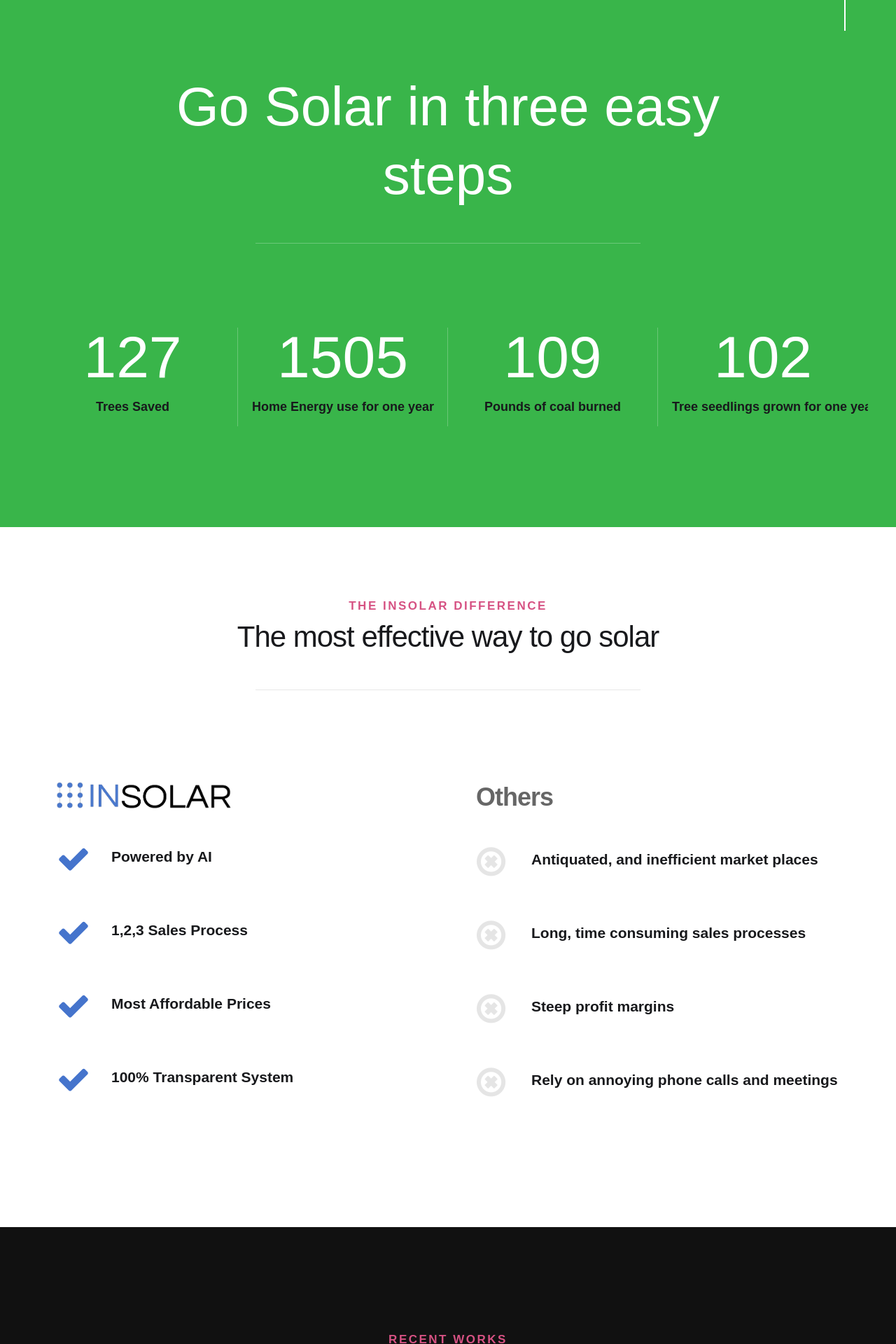
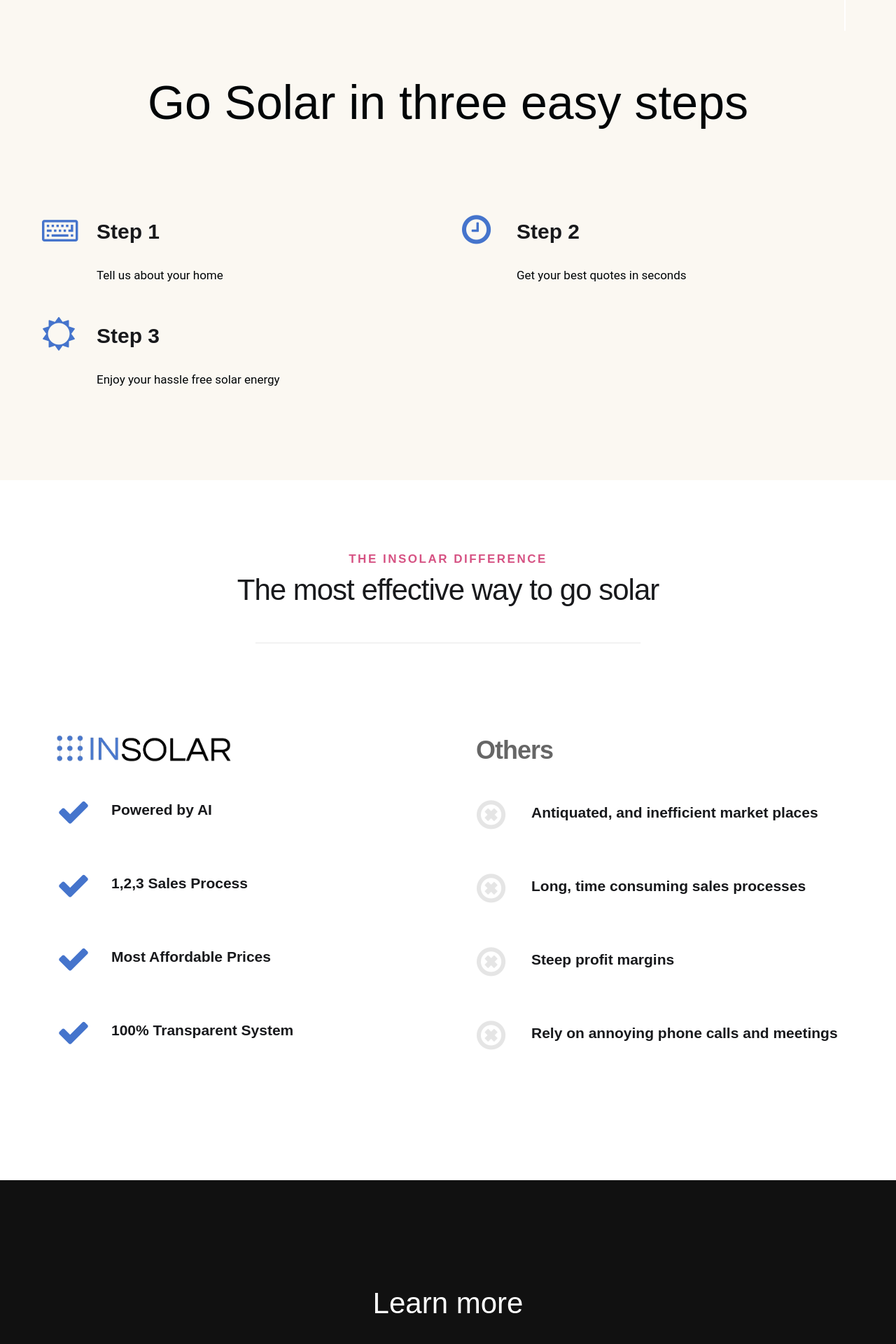
Before and after one commit to jorgeeahumada/insolar, a PHP site: page / in a window 1280 px wide. Shown: the part 884-2804 px from the top of the page at 70% size. Run offline with PHP 8.4, Linux system fonts and the light colour scheme; some libraries are stand-ins or nearby versions; some web fonts are replaced.

Commit message:
made a dumb change

```diff
--- a/css/glint_main.css
+++ b/css/glint_main.css
@@ -1217,9 +1217,9 @@ button::-moz-focus-inner, input::-moz-focus-inner {
  * ------------------------------------------------------------------- */
 .display-1 {
     font-family: "work-sans", sans-serif;
-    font-size: 7.8rem;
+    font-size: 6.8rem;
     line-height: 1.25;
-    color: #18191C;
+    color: #010507;
     margin-top: 0;
 }
 
@@ -2290,13 +2290,13 @@ html.no-csstransitions .home-content__main {
 .s-about {
     padding-top: 16.2rem;
     padding-bottom: 9rem;
-    background-color: #39b54a;
+    background-color: #FBF8F2;
     color: #010507;
     position: relative;
 }
 
 .s-about .section-header.has-bottom-sep::before {
-    background-color: rgba(255, 255, 255, 0.25);
+    background-color: #FBF8F2;
 }
 
 .about-desc {
--- a/index.php
+++ b/index.php
@@ -200,11 +200,11 @@
         <div class="row section-header has-bottom-sep" data-aos="fade-up">
             <div class="col-full">
 
-                <h3 class="display-1 display-1--light">Go Solar in three easy steps</h3>
+                <h3 class="display-1 ">Go Solar in three easy steps</h3>
             </div>
         </div> <!-- end section-header -->
 
-        <div class="row about-desc" data-aos="fade-up">
+       <!-- <div class="row about-desc" data-aos="fade-up">
             <div class="col-full">
                 <p>
 
@@ -212,7 +212,40 @@
             </div>
         </div> <!-- end about-desc -->
 
-        <div class="row about-stats stats block-1-4 block-m-1-2 block-mob-full" data-aos="fade-up">
+        <div class="row services-list block-1-2 block-tab-full">
+
+        <div class="col-block service-item" data-aos="fade-up">
+            <div class="service-icon">
+                <i class="fa fa-keyboard-o"></i>
+            </div>
+            <div class="service-text">
+                <h3 class="h2">Step 1</h3>
+                <p> Tell us about your home </p>
+            </div>
+        </div>
+
+        <div class="col-block service-item" data-aos="fade-up">
+            <div class="service-icon">
+                <i class="fa fa-clock-o"></i>
+            </div>
+            <div class="service-text">
+                <h3 class="h2">Step 2</h3>
+                <p> Get your best quotes in seconds </p>
+            </div>
+        </div>
+
+            <div class="col-block service-item" data-aos="fade-up">
+                <div class="service-icon">
+                    <i class="fa fa-sun-o"></i>
+                </div>
+                <div class="service-text">
+                    <h3 class="h2">Step 3</h3>
+                    <p> Enjoy your hassle free solar energy </p>
+                </div>
+            </div>
+        </div>
+
+        <!--<div class="row about-stats stats block-1-4 block-m-1-2 block-mob-full" data-aos="fade-up">
 
             <div class="col-block stats__col ">
                 <div class="stats__count">127</div>
@@ -342,8 +375,8 @@
 
             <div class="row section-header has-bottom-sep light-sep" data-aos="fade-up">
                 <div class="col-full">
-                    <h3 class="subhead">Recent Works</h3>
-                    <h1 class="display-2 display-2--light">We love what we do, check out some of our latest works</h1>
+                    <h3 class="display-2 display-2--light">Learn more</h3>
+                    <!-- <h1 class="display-2 display-2--light">We love what we do, check out some of our latest works</h1> -->
                 </div>
             </div> <!-- end section-header -->
 
@@ -357,28 +390,27 @@
                         <div class="item-folio">
 
                             <div class="item-folio__thumb">
-                                <a href="images/portfolio/gallery/g-shutterbug.jpg" class="thumb-link" title="Shutterbug" data-size="1050x700">
-                                    <img src="images/portfolio/lady-shutterbug.jpg"
-                                         srcset="images/portfolio/lady-shutterbug.jpg 1x, images/portfolio/lady-shutterbug@2x.jpg 2x" alt="">
+                                <a href="images/how_solar_works.jpg" class="thumb-link" title="Solar101" data-size="1050x700">
+                                    <img src="images/how_solar_works.jpg" alt="">
                                 </a>
                             </div>
 
                             <div class="item-folio__text">
                                 <h3 class="item-folio__title">
-                                    Shutterbug
+                                    Solar101
                                 </h3>
                                 <p class="item-folio__cat">
-                                    Branding
+                                    Our Solar 101 beginners guide is the ideal starting point for anyone considering a solar power system who needs advice and information.
                                 </p>
                             </div>
 
-                            <a href="https://www.behance.net/" class="item-folio__project-link" title="Project link">
+                            <!--<a href="https://www.behance.net/" class="item-folio__project-link" title="Project link">
                                 <i class="icon-link"></i>
-                            </a>
+                            </a> -->
 
-                            <div class="item-folio__caption">
+                           <!-- <div class="item-folio__caption">
                                 <p>Vero molestiae sed aut natus excepturi. Et tempora numquam. Temporibus iusto quo.Unde dolorem corrupti neque nisi.</p>
-                            </div>
+                            </div> -->
 
                         </div>
                     </div> <!-- end masonry__brick -->
@@ -387,151 +419,30 @@
                         <div class="item-folio">
 
                             <div class="item-folio__thumb">
-                                <a href="images/portfolio/gallery/g-woodcraft.jpg" class="thumb-link" title="Woodcraft" data-size="1050x700">
-                                    <img src="images/portfolio/woodcraft.jpg"
-                                         srcset="images/portfolio/woodcraft.jpg 1x, images/portfolio/woodcraft@2x.jpg 2x" alt="">
+                                <a href="images/SolarPanelRecycling.png" class="thumb-link" title="Recycle" data-size="1050x700">
+                                    <img src="images/SolarPanelRecycling.png" alt="">
                                 </a>
                             </div>
 
                             <div class="item-folio__text">
                                 <h3 class="item-folio__title">
-                                    Woodcraft
+                                    How to recycle solar panel?
                                 </h3>
                                 <p class="item-folio__cat">
-                                    Web Design
+                                    Recycling solar panels is a relatively complex task because they contain many different types of materials.
                                 </p>
                             </div>
 
-                            <a href="https://www.behance.net/" class="item-folio__project-link" title="Project link">
+                           <!-- <a href="https://www.behance.net/" class="item-folio__project-link" title="Project link">
                                 <i class="icon-link"></i>
-                            </a>
+                            </a>-->
 
-                            <div class="item-folio__caption">
+                           <!-- <div class="item-folio__caption">
                                 <p>Vero molestiae sed aut natus excepturi. Et tempora numquam. Temporibus iusto quo.Unde dolorem corrupti neque nisi.</p>
-                            </div>
+                            </div>-->
 
                         </div>
-                    </div> <!-- end masonry__brick -->
-
-                    <div class="masonry__brick" data-aos="fade-up">
-                        <div class="item-folio">
-
-                            <div class="item-folio__thumb">
-                                <a href="images/portfolio/gallery/g-beetle.jpg" class="thumb-link" title="The Beetle Car" data-size="1050x700">
-                                    <img src="images/portfolio/the-beetle.jpg"
-                                         srcset="images/portfolio/the-beetle.jpg 1x, images/portfolio/the-beetle@2x.jpg 2x" alt="">
-                                </a>
-                            </div>
-
-                            <div class="item-folio__text">
-                                <h3 class="item-folio__title">
-                                    The Beetle
-                                </h3>
-                                <p class="item-folio__cat">
-                                    Web Development
-                                </p>
-                            </div>
-
-                            <a href="https://www.behance.net/" class="item-folio__project-link" title="Project link">
-                                <i class="icon-link"></i>
-                            </a>
-
-                            <div class="item-folio__caption">
-                                <p>Vero molestiae sed aut natus excepturi. Et tempora numquam. Temporibus iusto quo.Unde dolorem corrupti neque nisi.</p>
-                            </div>
-
-                        </div>
-                    </div> <!-- end masonry__brick -->
-
-                    <div class="masonry__brick" data-aos="fade-up">
-                        <div class="item-folio">
-
-                            <div class="item-folio__thumb">
-                                <a href="images/portfolio/gallery/g-grow-green.jpg" class="thumb-link" title="Grow Green" data-size="1050x700">
-                                    <img src="images/portfolio/grow-green.jpg"
-                                         srcset="images/portfolio/grow-green.jpg 1x, images/portfolio/grow-green@2x.jpg 2x" alt="">
-                                </a>
-                            </div>
-
-                            <div class="item-folio__text">
-                                <h3 class="item-folio__title">
-                                    Grow Green
-                                </h3>
-                                <p class="item-folio__cat">
-                                    Branding
-                                </p>
-                            </div>
-
-                            <a href="https://www.behance.net/" class="item-folio__project-link" title="Project link">
-                                <i class="icon-link"></i>
-                            </a>
-
-                            <div class="item-folio__caption">
-                                <p>Vero molestiae sed aut natus excepturi. Et tempora numquam. Temporibus iusto quo.Unde dolorem corrupti neque nisi.</p>
-                            </div>
-
-                        </div>
-                    </div> <!-- end masonry__brick -->
-
-                    <div class="masonry__brick" data-aos="fade-up">
-                        <div class="item-folio">
-
-                            <div class="item-folio__thumb">
-                                <a href="images/portfolio/gallery/g-guitarist.jpg" class="thumb-link" title="Guitarist" data-size="1050x700">
-                                    <img src="images/portfolio/guitarist.jpg"
-                                         srcset="images/portfolio/guitarist.jpg 1x, images/portfolio/guitarist@2x.jpg 2x" alt="">
-                                </a>
-                            </div>
-
-                            <div class="item-folio__text">
-                                <h3 class="item-folio__title">
-                                    Guitarist
-                                </h3>
-                                <p class="item-folio__cat">
-                                    Web Design
-                                </p>
-                            </div>
-
-                            <a href="https://www.behance.net/" class="item-folio__project-link" title="Project link">
-                                <i class="icon-link"></i>
-                            </a>
-
-                            <div class="item-folio__caption">
-                                <p>Vero molestiae sed aut natus excepturi. Et tempora numquam. Temporibus iusto quo.Unde dolorem corrupti neque nisi.</p>
-                            </div>
-
-                        </div>
-                    </div> <!-- end masonry__brick -->
-
-                    <div class="masonry__brick" data-aos="fade-up">
-                        <div class="item-folio">
-
-                            <div class="item-folio__thumb">
-                                <a href="images/portfolio/gallery/g-palmeira.jpg" class="thumb-link" title="Palmeira" data-size="1050x700">
-                                    <img src="images/portfolio/palmeira.jpg"
-                                         srcset="images/portfolio/palmeira.jpg 1x, images/portfolio/palmeira@2x.jpg 2x" alt="">
-                                </a>
-                            </div>
-
-                            <div class="item-folio__text">
-                                <h3 class="item-folio__title">
-                                    Palmeira
-                                </h3>
-                                <p class="item-folio__cat">
-                                    Web Design
-                                </p>
-                            </div>
-
-                            <a href="https://www.behance.net/" class="item-folio__project-link" title="Project link">
-                                <i class="icon-link"></i>
-                            </a>
-
-                            <div class="item-folio__caption">
-                                <p>Vero molestiae sed aut natus excepturi. Et tempora numquam. Temporibus iusto quo.Unde dolorem corrupti neque nisi.</p>
-                            </div>
-
-                        </div>
-                    </div> <!-- end masonry__brick -->
+                     <!-- end masonry__brick -->
 
                 </div> <!-- end masonry -->
             </div> <!-- end col-full -->
```
Also changed, not shown: images/SolarPanelRecycling.png (added), images/how_solar_works.jpg (added).
